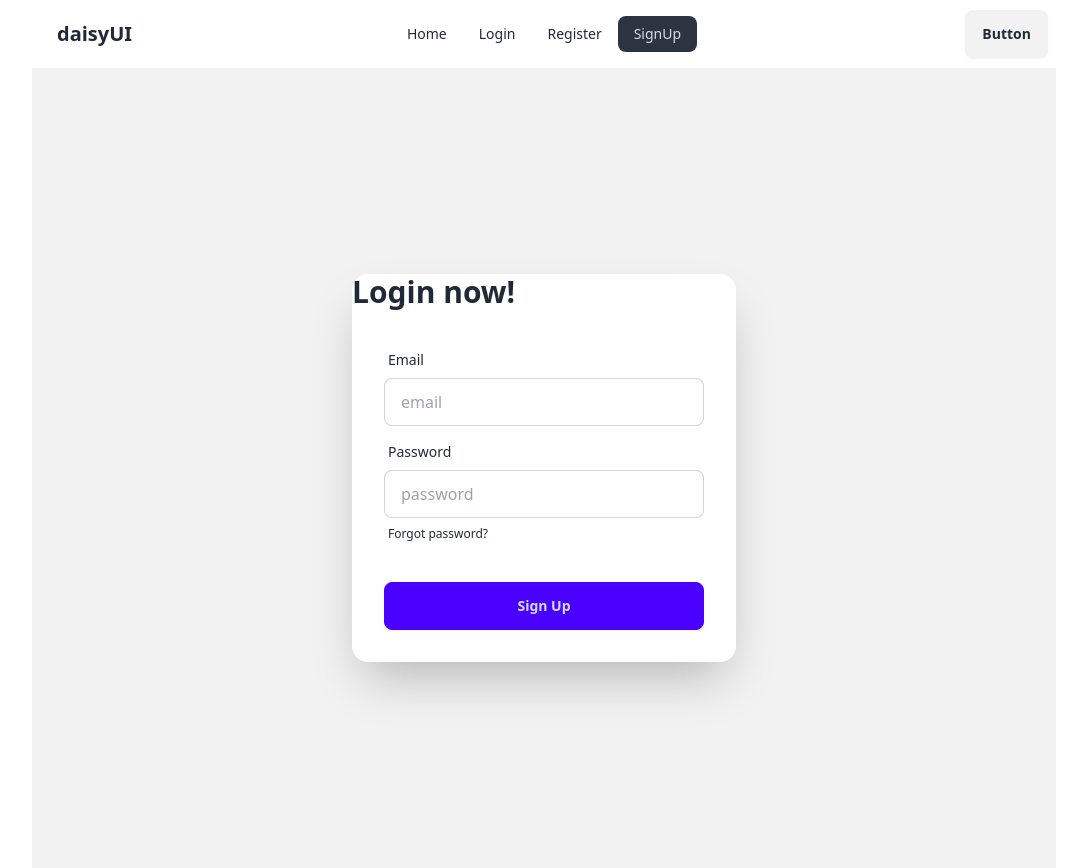
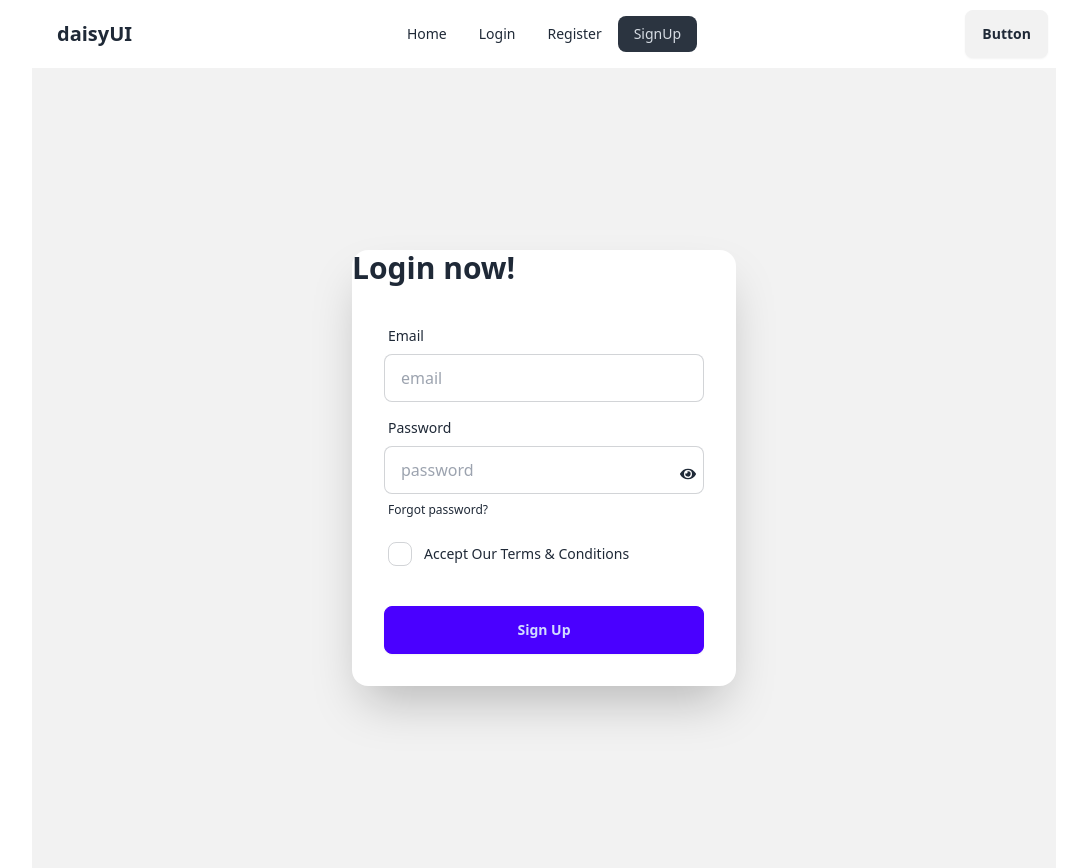
Before and after one commit to zobayerhb/form-with-firebase, a React (Vite) app: page /signUp in a window 1280 px wide. Shown: the whole page, without its empty margins (96-1183 px from the left). Built offline with nearby package versions, Linux system fonts and the light colour scheme.

Commit message:
password value toggel with btn and terms checked

```diff
--- a/package.json
+++ b/package.json
@@ -15,6 +15,7 @@
     "match-sorter": "^8.0.0",
     "react": "^18.3.1",
     "react-dom": "^18.3.1",
+    "react-icons": "^5.3.0",
     "react-router-dom": "^6.28.0",
     "sort-by": "^1.2.0"
   },
--- a/src/components/SignUp/SignUp.jsx
+++ b/src/components/SignUp/SignUp.jsx
@@ -1,20 +1,28 @@
 import { createUserWithEmailAndPassword } from "firebase/auth";
 import { auth } from "../../firebase.init";
 import { useState } from "react";
+import { FaEye, FaEyeSlash } from "react-icons/fa";
 
 const SignUp = () => {
   const [errorMessage, setErrorMessage] = useState("");
   const [userSuccess, setUserSuccess] = useState(false);
+  const [showPassword, setShowPassword] = useState(false);
 
   const handleSignUp = (event) => {
     event.preventDefault();
     const email = event.target.email.value;
     const password = event.target.password.value;
+    const terms = event.target.terms.checked;
     const passwordRegex =
       /^(?=.*[a-z])(?=.*[A-Z])(?=.*\d)(?=.*[@$!%*?&])[A-Za-z\d@$!%*?&]{8,}$/;
 
     setErrorMessage("");
     setUserSuccess(false);
+
+    if (!terms) {
+      setErrorMessage("please accept our terms and conditions!");
+      return
+    }
 
     if (password.length < 6) {
       setErrorMessage("Password must be at least 6 characters or more!");
@@ -55,23 +63,39 @@ const SignUp = () => {
               required
             />
           </div>
-          <div className="form-control">
+          <div className="form-control relative">
             <label className="label">
               <span className="label-text">Password</span>
             </label>
             <input
-              type="password"
+              type={showPassword ? "text" : "password"}
               name="password"
               placeholder="password"
               className="input input-bordered"
               required
             />
+            <button
+              onClick={() => setShowPassword(!showPassword)}
+              className="absolute top-14 right-2"
+            >
+              {showPassword ? <FaEyeSlash /> : <FaEye />}
+            </button>
             <label className="label">
               <a href="#" className="label-text-alt link link-hover">
                 Forgot password?
               </a>
             </label>
           </div>
+
+          <div className="form-control">
+            <label className="label justify-start cursor-pointer">
+              <input type="checkbox" name="terms" className="checkbox" />
+              <span className="label-text ml-3">
+                Accept Our Terms & Conditions
+              </span>
+            </label>
+          </div>
+
           <div className="form-control mt-6">
             <button className="btn btn-primary">Sign Up</button>
           </div>
```
Also changed, not shown: 1 other file (tests, documents, lock files or other folders).
